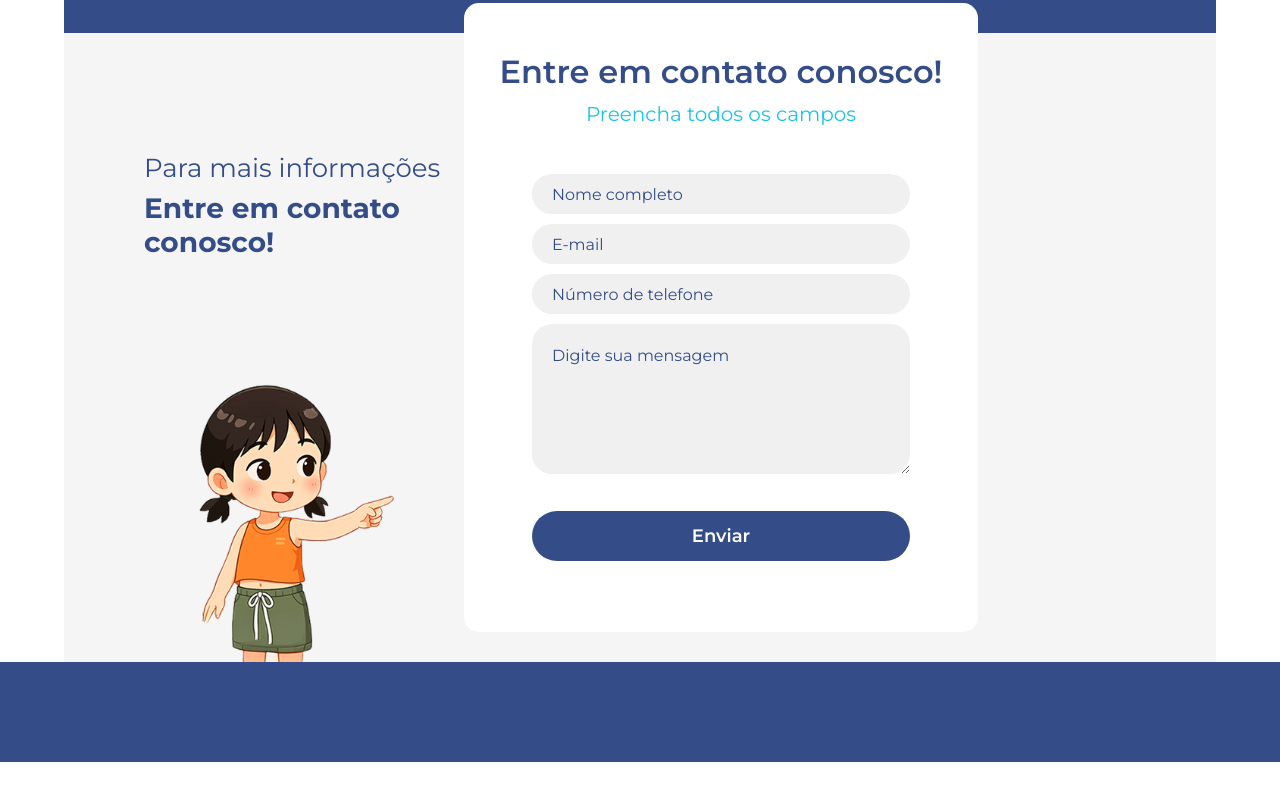
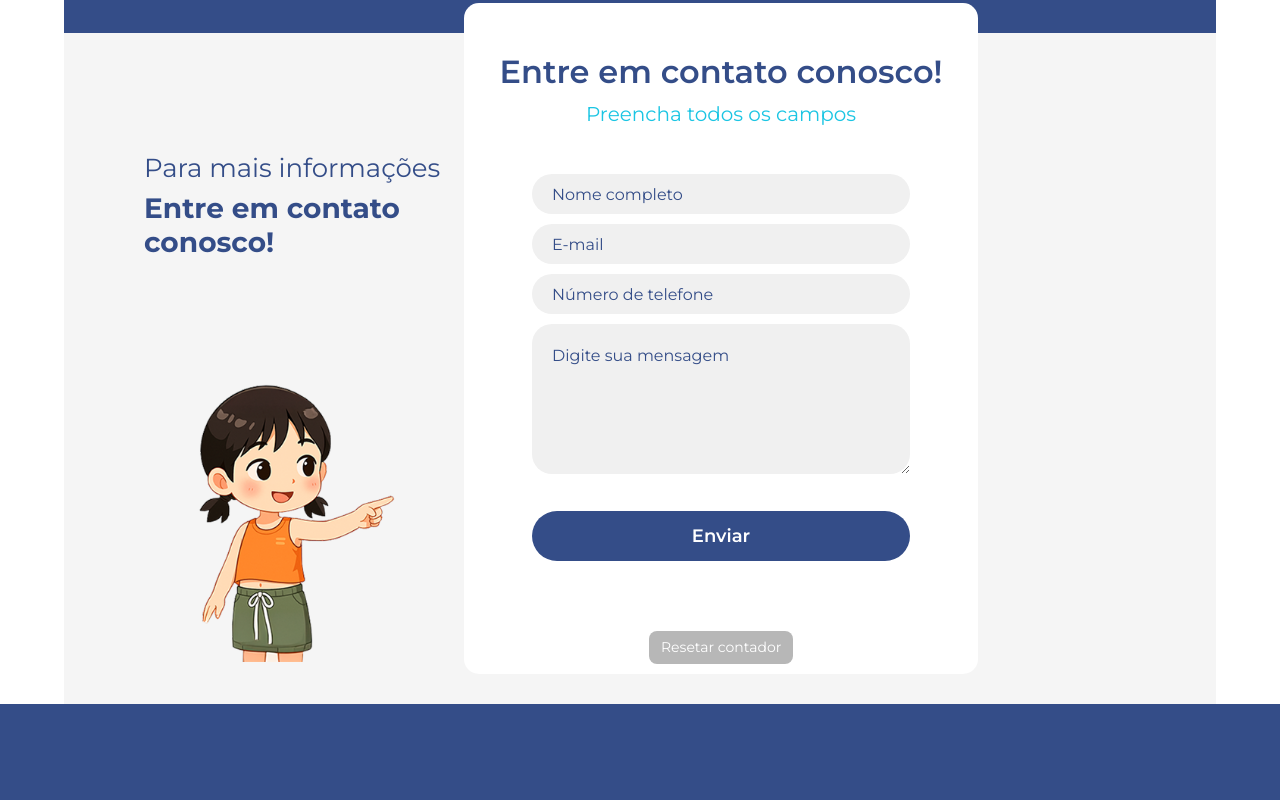
Before and after one commit to juhadja/Mapa-da-Dor, a React (Vite) app in the folder MapaDor/: page / in a window 1280 px wide. Shown: the part 3425-4225 px from the top of the page. Before the commit the page ends 4187 px from the top, so only its background shows below. Built offline with nearby package versions, Linux system fonts and the light colour scheme.

Commit message:
localStorage

```diff
--- a/MapaDor/index.html
+++ b/MapaDor/index.html
@@ -9,7 +9,7 @@
     <link rel="preconnect" href="https://fonts.googleapis.com">
     <link rel="preconnect" href="https://fonts.gstatic.com" crossorigin>
     <link href="https://fonts.googleapis.com/css2?family=Montserrat:ital,wght@0,100..900;1,100..900&display=swap" rel="stylesheet">
-    <title>Vite + React</title>
+    <title>Mapa da Dor</title>
   </head>
   <body>
     <div id="root"></div>
--- a/MapaDor/src/Componentes/Sessão Formulário/index.jsx
+++ b/MapaDor/src/Componentes/Sessão Formulário/index.jsx
@@ -1,6 +1,6 @@
 import './style.css'
 import Boneca from './assets/boneca.png'
-import React, { useState } from 'react';
+import React, { useState, useEffect } from 'react';
 import emailjs from 'emailjs-com';
 
 export default function Formulario() {
@@ -10,6 +10,19 @@ export default function Formulario() {
   const [telefone, setTelefone] = useState('');
   const [mensagem, setMensagem] = useState('');
   const [feedback, setFeedback] = useState({ tipo: '', texto: '' });
+  const [contadorEnvios, setContadorEnvios] = useState(() => {
+    const valorSalvo = localStorage.getItem('contadorEnvios');
+    return valorSalvo ? parseInt(valorSalvo, 10) : 0;
+  });
+  const resetarContador = () => {
+    setContadorEnvios(0);
+    localStorage.removeItem('contadorEnvios');
+  };
+
+
+  useEffect(() => {
+    localStorage.setItem('contadorEnvios', contadorEnvios);
+  }, [contadorEnvios]);
 
   const handleSubmit = (e) => {
     e.preventDefault();
@@ -38,12 +51,15 @@ export default function Formulario() {
         setEmail('');
         setTelefone('');
         setMensagem('');
+        setContadorEnvios(prev => prev + 1);
+
       })
       .catch((error) => {
         console.error('Erro ao enviar:', error);
         setFeedback({ tipo: 'erro', texto: 'Erro ao enviar mensagem. Tente novamente mais tarde.' });
       });
   };
+
 
 
   return (
@@ -72,15 +88,15 @@ export default function Formulario() {
           <form onSubmit={handleSubmit} action="">
             <div class="area">
               <input type="text" placeholder='Nome completo' value={nome}
-          onChange={(e) => setNome(e.target.value)}/>
+                onChange={(e) => setNome(e.target.value)} />
             </div>
             <div class="area">
               <input type="email" placeholder='E-mail' value={email}
-          onChange={(e) => setEmail(e.target.value)}/>
+                onChange={(e) => setEmail(e.target.value)} />
             </div>
             <div class="area">
               <input type="number" placeholder='Número de telefone' value={telefone}
-          onChange={(e) => setTelefone(e.target.value)}/>
+                onChange={(e) => setTelefone(e.target.value)} />
             </div>
             <div class="areatexto">
               <textarea id="mensagem" name="mensagem" placeholder="Digite sua mensagem" value={mensagem}
@@ -88,7 +104,19 @@ export default function Formulario() {
             </div>
             <div>
               <button className='botaoEnviar' type="submit"><p>Enviar</p></button>
+              {contadorEnvios > 0 && (
+                <p className='mensagem-engracada'>
+                  {contadorEnvios === 1
+                    ? 'Sua primeira mensagem foi enviada com sucesso'
+                    : contadorEnvios <= 3
+                      ? `Você já enviou ${contadorEnvios} mensagens. Tá testando, né?👀`
+                      : `Você já mandou ${contadorEnvios} mensagens! Tá inspirado hoje hein`}
+                </p>
+              )}
             </div>
+            <button className='botaoResetar' onClick={resetarContador}>
+                Resetar contador
+              </button>
           </form>
         </div>
       </div>
--- a/MapaDor/src/Componentes/Sessão Formulário/style.css
+++ b/MapaDor/src/Componentes/Sessão Formulário/style.css
@@ -9,20 +9,23 @@
     color: var(--azul-principal);
 
 }
-.textos h3{
+
+.textos h3 {
     font-size: 32px;
     font-weight: 400;
 }
 
-.textos h2{
+.textos h2 {
     font-size: 36px;
     font-weight: 700;
 }
-.feedback{
+
+.feedback {
     text-align: center;
     margin-bottom: 20px;
     padding: 10px;
 }
+
 .area_formulario {
     background-color: var(--branco);
     border-radius: 15px;
@@ -30,19 +33,21 @@
     top: -80px;
 }
 
-.area_formulario h2{
+.area_formulario h2 {
     text-align: center;
     margin-top: 50px;
     color: var(--azul-principal);
     font-weight: 600;
 }
-.preencha_campos{
+
+.preencha_campos {
     text-align: center;
     margin-bottom: 45px;
     color: var(--azul-destaque);
     font-size: 20px;
 }
-input{
+
+input {
     width: 378px;
     height: 40px;
     background: #F0F0F0;
@@ -52,19 +57,23 @@ input{
 
 
 }
-input[type=text]::placeholder{
+
+input[type=text]::placeholder {
     padding-left: 20px;
     color: var(--azul-principal);
 }
-input[type=email]::placeholder{
+
+input[type=email]::placeholder {
     padding-left: 20px;
     color: var(--azul-principal);
 }
-input[type=number]::placeholder{
+
+input[type=number]::placeholder {
     padding-left: 20px;
     color: var(--azul-principal);
 }
-textarea{
+
+textarea {
     width: 378px;
     height: 150px;
     background: #F0F0F0;
@@ -72,11 +81,13 @@ textarea{
     border: none;
     margin: 0px 68px 30px 68px;
 }
-textarea::placeholder{
+
+textarea::placeholder {
     padding: 20px 0px 0px 20px;
     color: var(--azul-principal);
 }
-.botaoEnviar{
+
+.botaoEnviar {
     width: 378px;
     height: 50px;
     background-color: var(--azul-principal);
@@ -85,46 +96,69 @@ textarea::placeholder{
 
     margin: 0px 68px 70px 68px;
 }
-.botaoEnviar p{
+
+.botaoEnviar p {
     margin-top: 12px;
     color: var(--branco);
     font-size: 18px;
     font-weight: 600;
 }
 
+.mensagem-engracada {
+    text-align: center;
+}
+
+.botaoResetar {
+    margin: 0px 0px 10px 185px;
+    background-color: rgb(183, 183, 183);
+    border: none;
+    padding: 6px 12px;
+    border-radius: 8px;
+    color: var(--branco);
+    font-size: 14px;
+    transition: 0.2s;
+}
+
+.botaoResetar:hover {
+    background-color: var(--azul-destaque);
+}
 
 
 form {
     flex-direction: column;
 }
 
-@media(max-width: 1300px){
+@media(max-width: 1300px) {
     .area_formulario {
         position: relative;
         top: -30px;
     }
+
     .textos {
         margin: 120px 20px 0px 80px;
 
     }
-    .textos h3{
+
+    .textos h3 {
         font-size: 26px;
     }
 
-    .textos h2{
+    .textos h2 {
         font-size: 28px;
     }
-    .textos img{
+
+    .textos img {
         margin-top: 95px;
         width: 300px;
     }
 }
 
-@media(max-width: 1050px){
-    .formulario{
+@media(max-width: 1050px) {
+    .formulario {
         justify-content: center;
     }
-    .textos{
+
+    .textos {
         display: none;
     }
 }
```
Also changed, not shown: MapaDor/src/Componentes/menuNavegacao/style.css (line endings or trailing spaces). Lines whose indentation alone changed are shown as unchanged.
